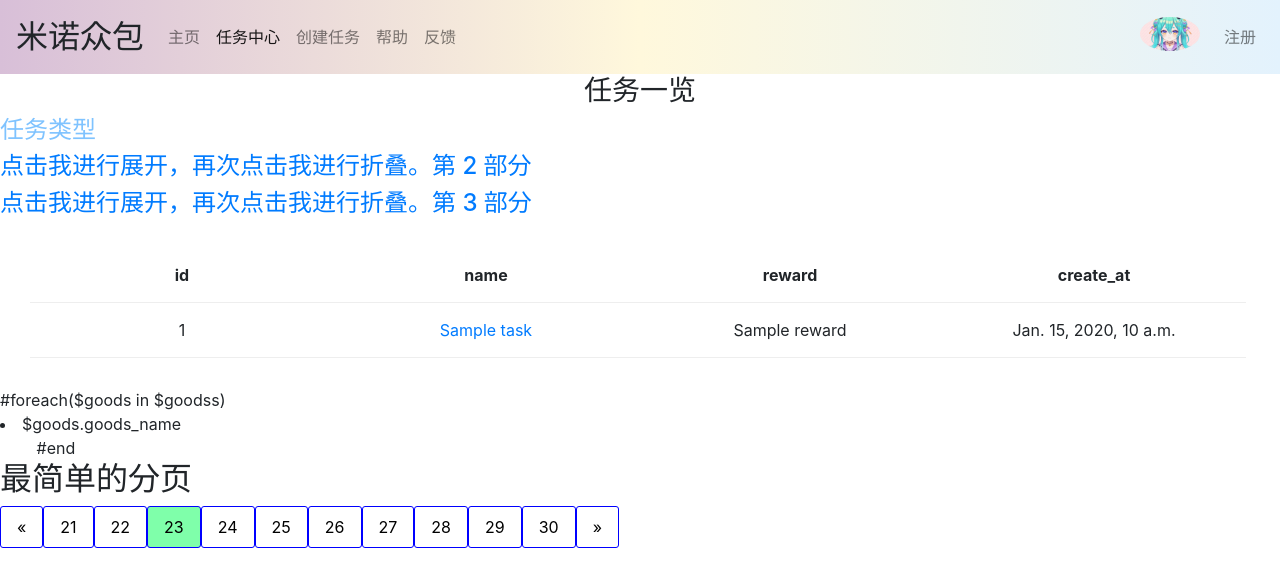
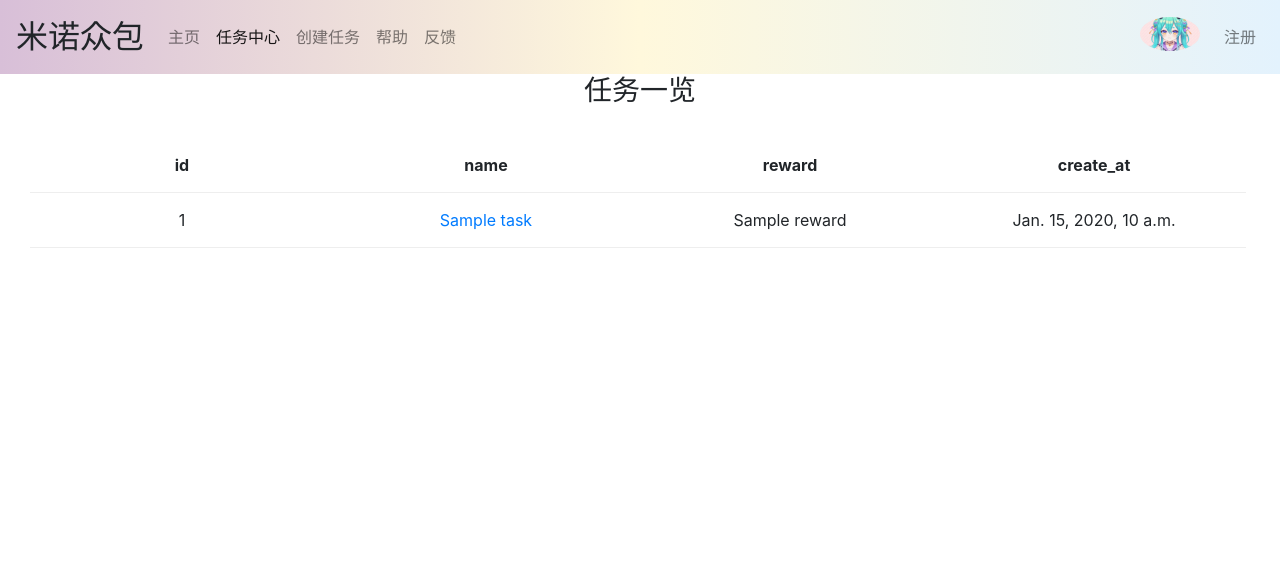
Before and after one commit to liyixuan20/minuo_platform, a Django app: template templates/list.html in a window 1280 px wide. Shown: the top 587 px of the page. Run offline with Django 3.2, Linux system fonts and the light colour scheme; the template is opened without the code that fills it: most values are stand-ins (such as "Sample title", 1, 10 or a date in 2020); parts of the project's set-up code (start-up, migrations or seed data) failed here and were passed over; some libraries are stand-ins or nearby versions.

Commit message:
删去任务中心冗余

```diff
--- a/templates/list.html
+++ b/templates/list.html
@@ -192,7 +192,7 @@
 </nav>
 
 <h3>任务一览</h3>
-<div class="panel-group" id="accordion">
+<!-- <div class="panel-group" id="accordion">
 	<div class="panel panel-default">
 		<div class="panel-heading">
 			<h4 class="panel-title">
@@ -253,7 +253,7 @@
 			</div>
 		</div>
 	</div>
-</div>
+</div> -->
   <!-- <div class="collapse" id="collapseExample">
     <div class="card card-body">
         test
@@ -289,7 +289,7 @@
     {% endfor %}
 </table>
 
-<form>
+<!-- <form>
 	#foreach($goods in $goodss)
 　　 		<li>$goods.goods_name</li>
 　　    #end
@@ -297,5 +297,5 @@
 	<ul class="pagination"></ul>
 	<input type="hidden" id="currentPage" name="currentPage" value="23"></input>
 	<input type="hidden" id="totalPage" value="54"></input>
-</form>
+</form> -->
 {% endblock %}
```
